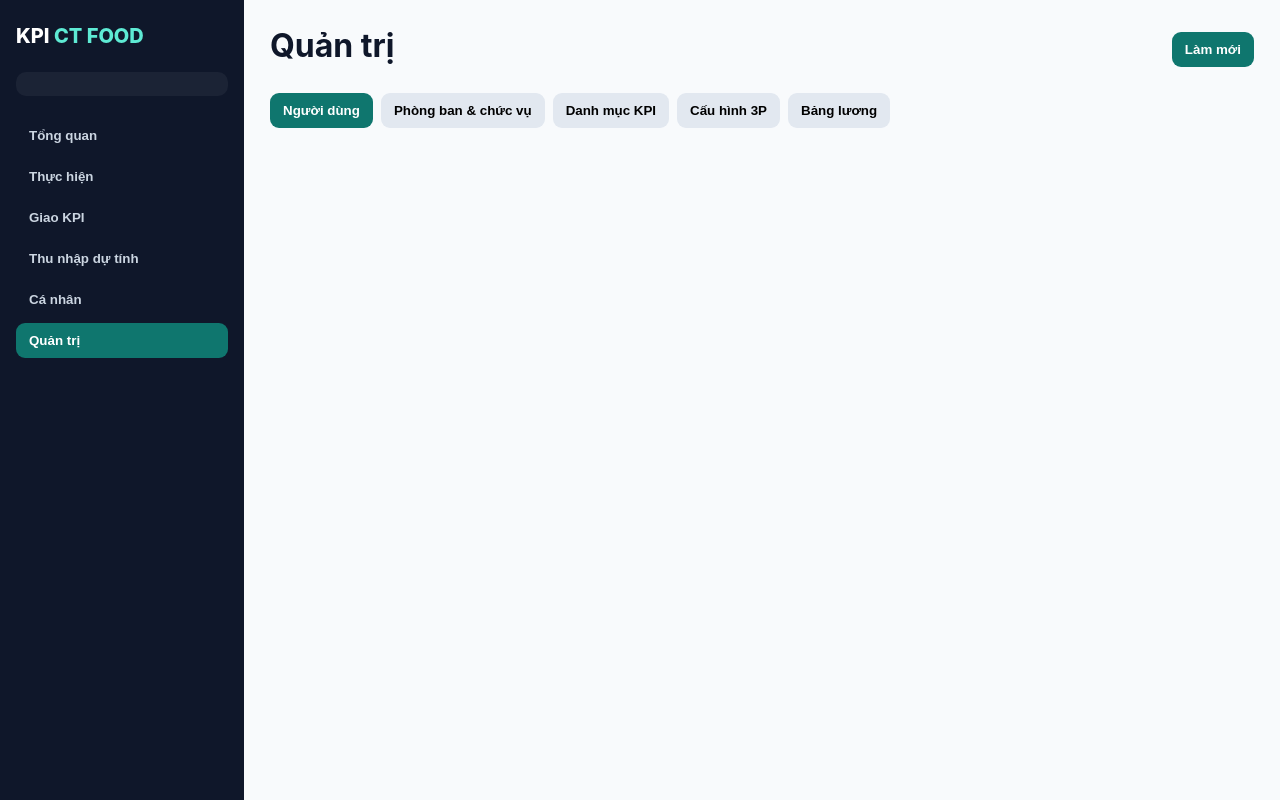
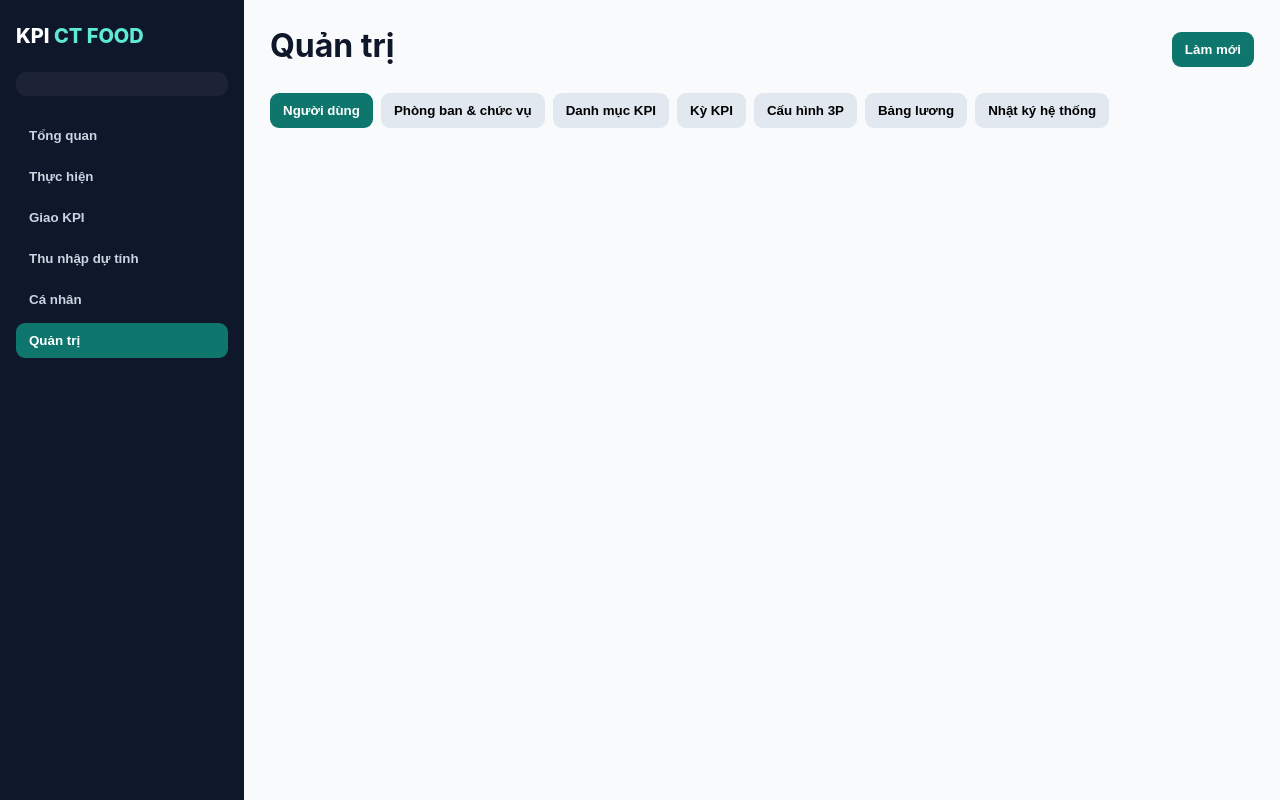
Before and after one commit to truongtho6699/kpictfood, a plain HTML site: page index.html in a window 1280 px wide. Both pictures are taken after a click on the button "Quản trị". Drawn offline with Linux system fonts and the light colour scheme; no server answers.

Commit message:
feat: complete KPI administration tabs

```diff
--- a/index.html
+++ b/index.html
@@ -13,5 +13,5 @@
 <section id="assign" class="view hidden"><div class="card"><h2>Giao KPI</h2><p class="muted">Giao chỉ tiêu xuống cấp dưới theo phạm vi quản lý.</p><form id="assignForm"><div class="grid"><label>Kỳ<input name="period" value="2026-09" required></label><label>Người nhận<select id="assignee" name="assigneeId" required></select></label><label>KPI<select id="kpi" name="kpiCode" required></select></label><label>Target<input id="assignTarget" name="target" type="text" readonly placeholder="Tự lấy theo chức danh"></label><label>Trọng số %<input id="assignWeight" name="weight" type="text" readonly placeholder="Tự lấy theo chức danh"></label><label>Ngày hết hạn<input name="endDate" type="date"></label></div><label>Ghi chú<textarea name="note"></textarea></label><button type="submit">Giao KPI</button></form></div><div id="assignedList"></div></section>
 <section id="income" class="view hidden"><div id="incomeContent"></div></section>
 <section id="profile" class="view hidden"><div id="profileContent"></div></section>
-<section id="admin" class="view hidden"><div class="tabs"><button data-tab="users" class="active">Người dùng</button><button data-tab="org">Phòng ban & chức vụ</button><button data-tab="kpis">Danh mục KPI</button><button data-tab="salary">Cấu hình 3P</button><button data-tab="payroll">Bảng lương</button></div><div id="adminContent"></div></section>
+<section id="admin" class="view hidden"><div class="tabs"><button data-tab="users" class="active">Người dùng</button><button data-tab="org">Phòng ban & chức vụ</button><button data-tab="kpis">Danh mục KPI</button><button data-tab="periods">Kỳ KPI</button><button data-tab="salary">Cấu hình 3P</button><button data-tab="payroll">Bảng lương</button><button data-tab="logs">Nhật ký hệ thống</button></div><div id="adminContent"></div></section>
 </main><script src="js/api.js"></script><script src="js/app.js"></script></body></html>
```
